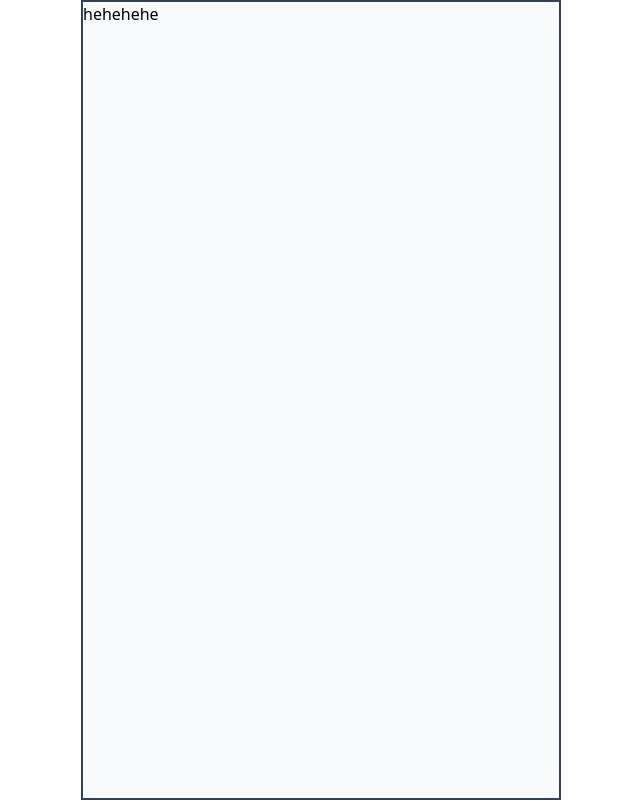
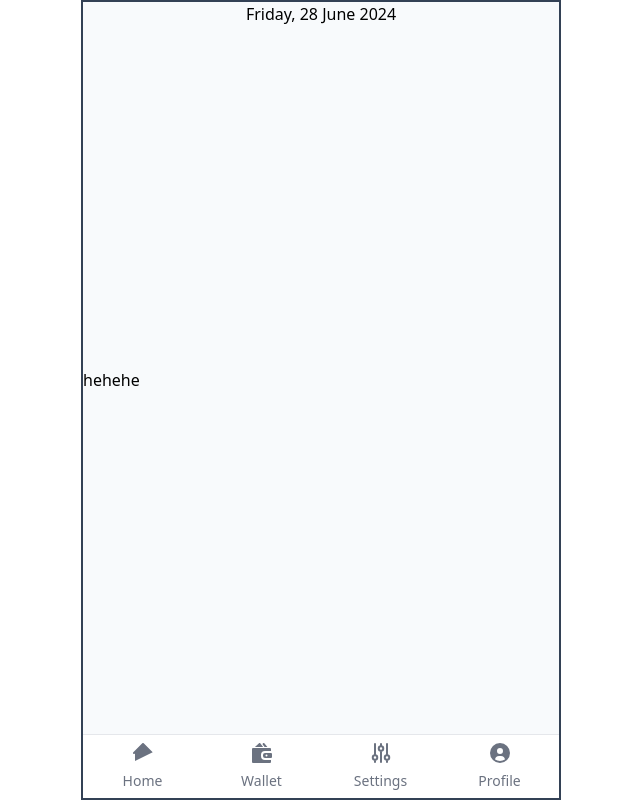
Before and after one commit to halosatrio/dinero, a React (Vite) app: page / in a window 1280 px wide. Shown: the whole page, without its empty margins (319-959 px from the left). Built offline with nearby package versions, Linux system fonts and the light colour scheme.

Commit message:
feat: init dashboard, navigation bar, add dayjs

```diff
--- a/package.json
+++ b/package.json
@@ -11,6 +11,7 @@
   },
   "dependencies": {
     "@tanstack/react-router": "^1.42.0",
+    "dayjs": "^1.11.11",
     "react": "^18.2.0",
     "react-dom": "^18.2.0"
   },
--- /dev/null
+++ b/src/components/NavigationBar.tsx
@@ -0,0 +1,83 @@
+export default function NavigationBar() {
+  return (
+    <div className="bottom-0 left-0 z-50 w-full h-16 bg-white border-t border-gray-200 dark:bg-gray-700 dark:border-gray-600">
+      <div className="grid h-full max-w-lg grid-cols-4 mx-auto font-medium">
+        <button
+          type="button"
+          className="inline-flex flex-col items-center justify-center px-5 hover:bg-gray-50 dark:hover:bg-gray-800 group"
+        >
+          <svg
+            className="w-5 h-5 mb-2 text-gray-500 dark:text-gray-400 group-hover:text-blue-600 dark:group-hover:text-blue-500"
+            aria-hidden="true"
+            xmlns="http://www.w3.org/2000/svg"
+            fill="currentColor"
+            viewBox="0 0 20 20"
+          >
+            <path d="m19.707 9.293-2-2-7-7a1 1 0 0 0-1.414 0l-7 7-2 2a1 1 0 0 0 1.414 1.414L2 10.414V18a293-0 0 0 2 2h3a1 1 0 0 0 1-1v-4a1 1 0 0 1 1-1h2a1 1 0 0 1 1 1v4a1 1 0 0 0 1 1h3a2 2 0 0 0 2-2v-7.586l.293.293a1 1 0 0 0 1.414-1.414Z" />
+          </svg>
+          <span className="text-sm text-gray-500 dark:text-gray-400 group-hover:text-blue-600 dark:group-hover:text-blue-500">
+            Home
+          </span>
+        </button>
+        <button
+          type="button"
+          className="inline-flex flex-col items-center justify-center px-5 hover:bg-gray-50 dark:hover:bg-gray-800 group"
+        >
+          <svg
+            className="w-5 h-5 mb-2 text-gray-500 dark:text-gray-400 group-hover:text-blue-600 dark:group-hover:text-blue-500"
+            aria-hidden="true"
+            xmlns="http://www.w3.org/2000/svg"
+            fill="currentColor"
+            viewBox="0 0 20 20"
+          >
+            <path d="M11.074 4 8.442.408A.95.95 0 0 0 7.014.254L2.926 4h8.148ZM9 13v-1a4 4 0 0 1 4-4h6V6a1 1 0 0 0-1-1H1a1 1 0 0 0-1 1v13a1 1 0 0 0 1 1h17a1 1 0 0 0 1-1v-2h-6a4 4 0 0 1-4-4Z" />
+            <path d="M19 10h-6a2 2 0 0 0-2 2v1a2 2 0 0 0 2 2h6a1 1 0 0 0 1-1v-3a1 1 0 0 0-1-1Zm-4.5 3.5a1 1 0 1 1 0-2 1 1 0 0 1 0 2ZM12.62 4h2.78L12.539.41a1.086 1.086 0 1 0-1.7 1.352L12.62 4Z" />
+          </svg>
+          <span className="text-sm text-gray-500 dark:text-gray-400 group-hover:text-blue-600 dark:group-hover:text-blue-500">
+            Wallet
+          </span>
+        </button>
+        <button
+          type="button"
+          className="inline-flex flex-col items-center justify-center px-5 hover:bg-gray-50 dark:hover:bg-gray-800 group"
+        >
+          <svg
+            className="w-5 h-5 mb-2 text-gray-500 dark:text-gray-400 group-hover:text-blue-600 dark:group-hover:text-blue-500"
+            aria-hidden="true"
+            xmlns="http://www.w3.org/2000/svg"
+            fill="none"
+            viewBox="0 0 20 20"
+          >
+            <path
+              stroke="currentColor"
+              stroke-linecap="round"
+              stroke-linejoin="round"
+              stroke-width="2"
+              d="M4 12.25V1m0 11.25a2.25 2.25 0 0 0 0 4.5m0-4.5a2.25 2.25 0 0 1 0 4.5M4 19v-2.25m6-13.5V1m0 2.25a2.25 2.25 0 0 0 0 4.5m0-4.5a2.25 2.25 0 0 1 0 4.5M10 19V7.75m6 4.5V1m0 11.25a2.25 2.25 0 1 0 0 4.5 2.25 2.25 0 0 0 0-4.5ZM16 19v-2"
+            />
+          </svg>
+          <span className="text-sm text-gray-500 dark:text-gray-400 group-hover:text-blue-600 dark:group-hover:text-blue-500">
+            Settings
+          </span>
+        </button>
+        <button
+          type="button"
+          className="inline-flex flex-col items-center justify-center px-5 hover:bg-gray-50 dark:hover:bg-gray-800 group"
+        >
+          <svg
+            className="w-5 h-5 mb-2 text-gray-500 dark:text-gray-400 group-hover:text-blue-600 dark:group-hover:text-blue-500"
+            aria-hidden="true"
+            xmlns="http://www.w3.org/2000/svg"
+            fill="currentColor"
+            viewBox="0 0 20 20"
+          >
+            <path d="M10 0a10 10 0 1 0 10 10A10.011 10.011 0 0 0 10 0Zm0 5a3 3 0 1 1 0 6 3 3 0 0 1 0-6Zm0 13a8.949 8.949 0 0 1-4.951-1.488A3.987 3.987 0 0 1 9 13h2a3.987 3.987 0 0 1 3.951 3.512A8.949 8.949 0 0 1 10 18Z" />
+          </svg>
+          <span className="text-sm text-gray-500 dark:text-gray-400 group-hover:text-blue-600 dark:group-hover:text-blue-500">
+            Profile
+          </span>
+        </button>
+      </div>
+    </div>
+  );
+}
--- a/src/routes/index.tsx
+++ b/src/routes/index.tsx
@@ -1,10 +1,49 @@
 import { createFileRoute } from "@tanstack/react-router";
 import AppLayout from "../components/AppLayout";
+import dayjs from "dayjs";
+import NavigationBar from "../components/NavigationBar";
 
 export const Route = createFileRoute("/")({
   component: IndexPage,
 });
 
 function IndexPage() {
-  return <AppLayout>hehehehe</AppLayout>;
+  const data = [
+    {
+      id: 4,
+      user_id: 1,
+      type: "outflow",
+      amount: 14000,
+      category: "makan",
+      date: "2024-06-27",
+      note: "ketoprak",
+      is_active: true,
+      created_at: "2024-06-26T17:20:48.090Z",
+      updated_at: "2024-06-26T17:20:48.090Z",
+    },
+    {
+      id: 3,
+      user_id: 1,
+      type: "outflow",
+      amount: 20000,
+      category: "makan",
+      date: "2024-06-27",
+      note: "hejo",
+      is_active: true,
+      created_at: "2024-06-26T17:20:27.973Z",
+      updated_at: "2024-06-27T02:14:49.762Z",
+    },
+  ];
+
+  const today = dayjs();
+  return (
+    <AppLayout>
+      <div className="h-full flex flex-col justify-between">
+        <div className="text-center">{today.format("dddd, DD MMMM YYYY")}</div>
+        <p>hehehe</p>
+        {/*  */}
+        <NavigationBar />
+      </div>
+    </AppLayout>
+  );
 }
```
Also changed, not shown: 1 other file (tests, documents, lock files or other folders).
